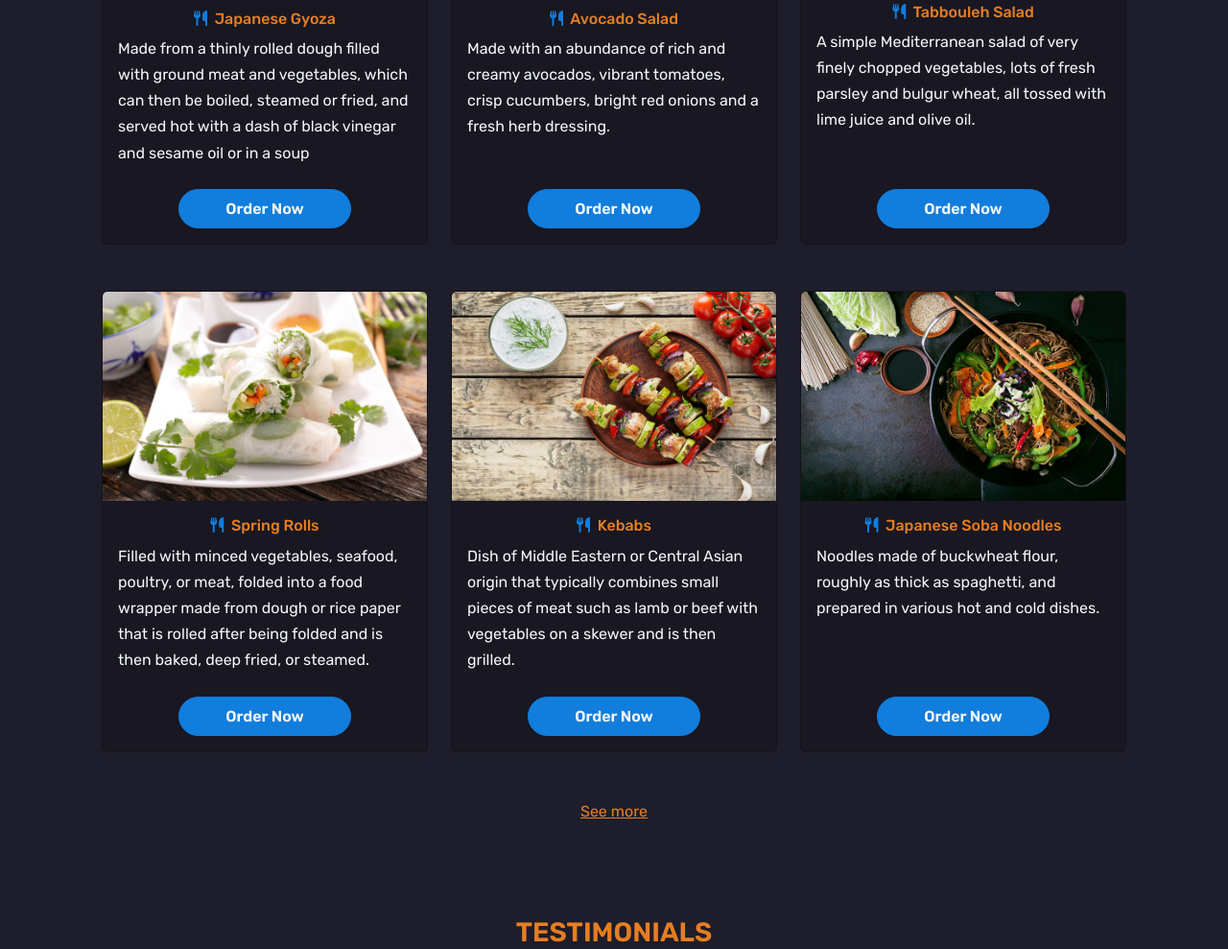
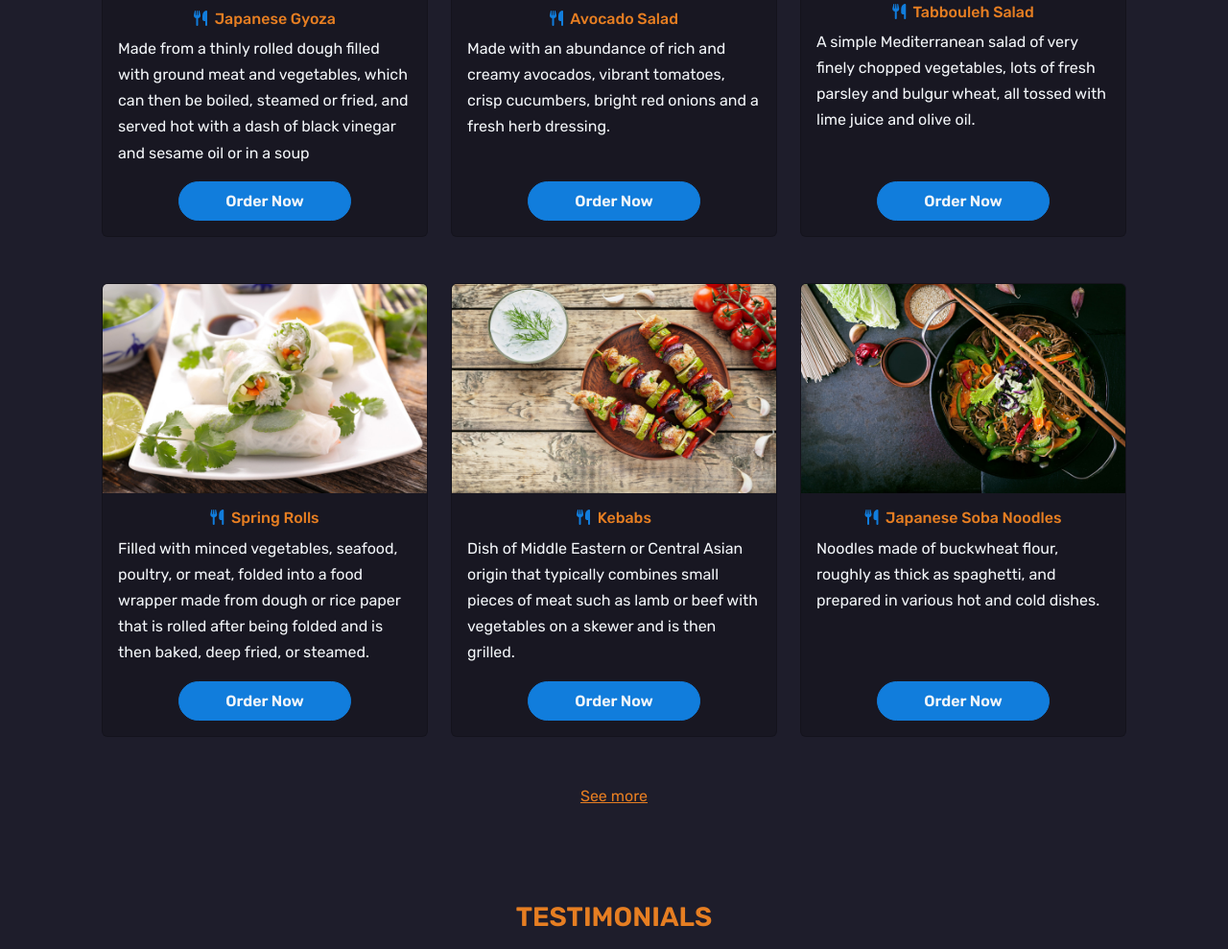
Before and after one commit to jmmaglonzo/OmnifoodProject, a website: page index.html in a window 1280 px wide. Shown: the part 3127-4116 px from the top of the page at 96% size. Drawn offline with nearby package versions, Linux system fonts and the light colour scheme; files that its build step writes are made by us from their sources.

Commit message:
fix margins

```diff
--- a/index.html
+++ b/index.html
@@ -375,7 +375,7 @@
                     <i class="fa-solid fa-utensils me-1 text-primary"></i>
                     Japanese Gyoza
                   </h6>
-                  <p class="card-text h-100">
+                  <p class="card-text">
                     Made from a thinly rolled dough filled with ground meat and
                     vegetables, which can then be boiled, steamed or fried, and
                     served hot with a dash of black vinegar and sesame oil or in
@@ -383,7 +383,7 @@
                   </p>
                   <a
                     href="#"
-                    class="btn btn-primary text-light fw-semibold px-5 mt-2 rounded-5"
+                    class="btn btn-primary text-light fw-semibold px-5 mt-auto rounded-5"
                     >Order Now</a
                   >
                 </div>
@@ -404,14 +404,14 @@
                     <i class="fa-solid fa-utensils me-1 text-primary"></i>
                     Avocado Salad
                   </h6>
-                  <p class="card-text h-100">
+                  <p class="card-text">
                     Made with an abundance of rich and creamy avocados, vibrant
                     tomatoes, crisp cucumbers, bright red onions and a fresh
                     herb dressing.
                   </p>
                   <a
                     href="#"
-                    class="btn btn-primary text-light fw-semibold px-5 mt-2 rounded-5"
+                    class="btn btn-primary text-light fw-semibold px-5 mt-auto rounded-5"
                     >Order Now</a
                   >
                 </div>
@@ -432,14 +432,14 @@
                     <i class="fa-solid fa-utensils me-1 text-primary"></i>
                     Tabbouleh Salad
                   </h6>
-                  <p class="card-text h-100">
+                  <p class="card-text">
                     A simple Mediterranean salad of very finely chopped
                     vegetables, lots of fresh parsley and bulgur wheat, all
                     tossed with lime juice and olive oil.
                   </p>
                   <a
                     href="#"
-                    class="btn btn-primary text-light fw-semibold px-5 mt-2 rounded-5"
+                    class="btn btn-primary text-light fw-semibold px-5 mt-auto rounded-5"
                     >Order Now</a
                   >
                 </div>
@@ -460,7 +460,7 @@
                     <i class="fa-solid fa-utensils me-1 text-primary"></i>
                     Spring Rolls
                   </h6>
-                  <p class="card-text h-100">
+                  <p class="card-text">
                     Filled with minced vegetables, seafood, poultry, or meat,
                     folded into a food wrapper made from dough or rice paper
                     that is rolled after being folded and is then baked, deep
@@ -468,7 +468,7 @@
                   </p>
                   <a
                     href="#"
-                    class="btn btn-primary text-light fw-semibold px-5 mt-2 rounded-5"
+                    class="btn btn-primary text-light fw-semibold px-5 mt-auto rounded-5"
                     >Order Now</a
                   >
                 </div>
@@ -489,14 +489,14 @@
                     <i class="fa-solid fa-utensils me-1 text-primary"></i>
                     Kebabs
                   </h6>
-                  <p class="card-text h-100">
+                  <p class="card-text">
                     Dish of Middle Eastern or Central Asian origin that
                     typically combines small pieces of meat such as lamb or beef
                     with vegetables on a skewer and is then grilled.
                   </p>
                   <a
                     href="#"
-                    class="btn btn-primary text-light fw-semibold px-5 mt-2 rounded-5"
+                    class="btn btn-primary text-light fw-semibold px-5 mt-auto rounded-5"
                     >Order Now</a
                   >
                 </div>
@@ -517,13 +517,13 @@
                     <i class="fa-solid fa-utensils me-1 text-primary"></i>
                     Japanese Soba Noodles
                   </h6>
-                  <p class="card-text h-100">
+                  <p class="card-text">
                     Noodles made of buckwheat flour, roughly as thick as
                     spaghetti, and prepared in various hot and cold dishes.
                   </p>
                   <a
                     href="#"
-                    class="btn btn-primary text-light fw-semibold px-5 mt-2 rounded-5"
+                    class="btn btn-primary text-light fw-semibold px-5 mt-auto rounded-5"
                     >Order Now</a
                   >
                 </div>
```
